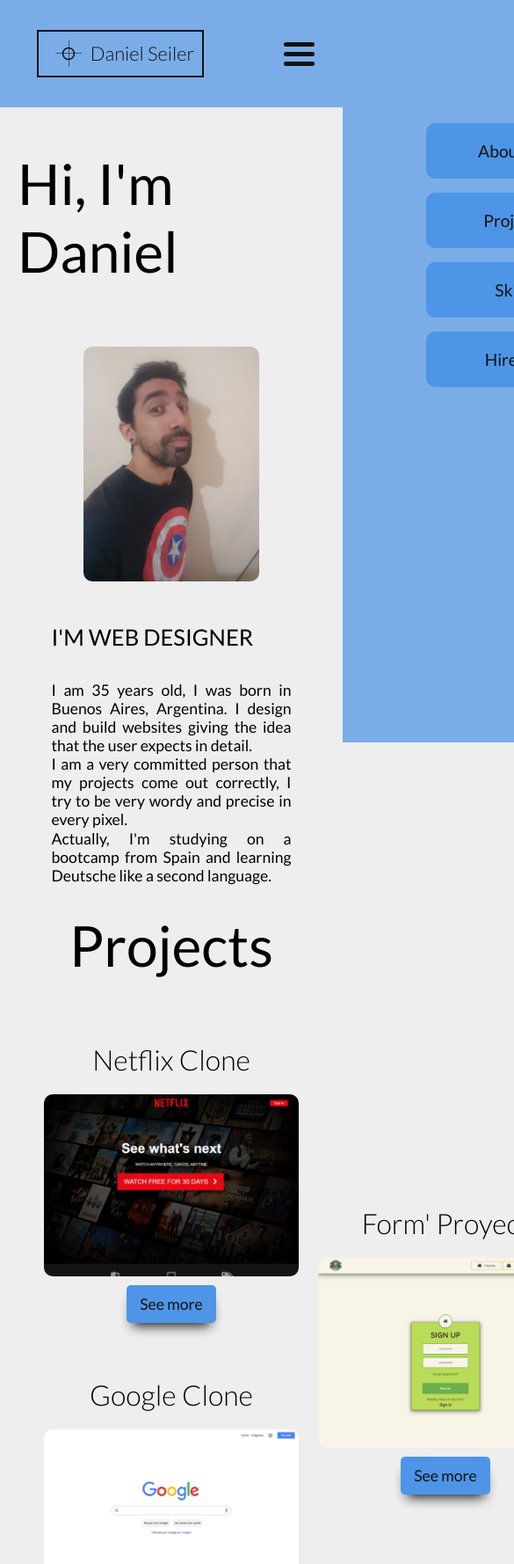
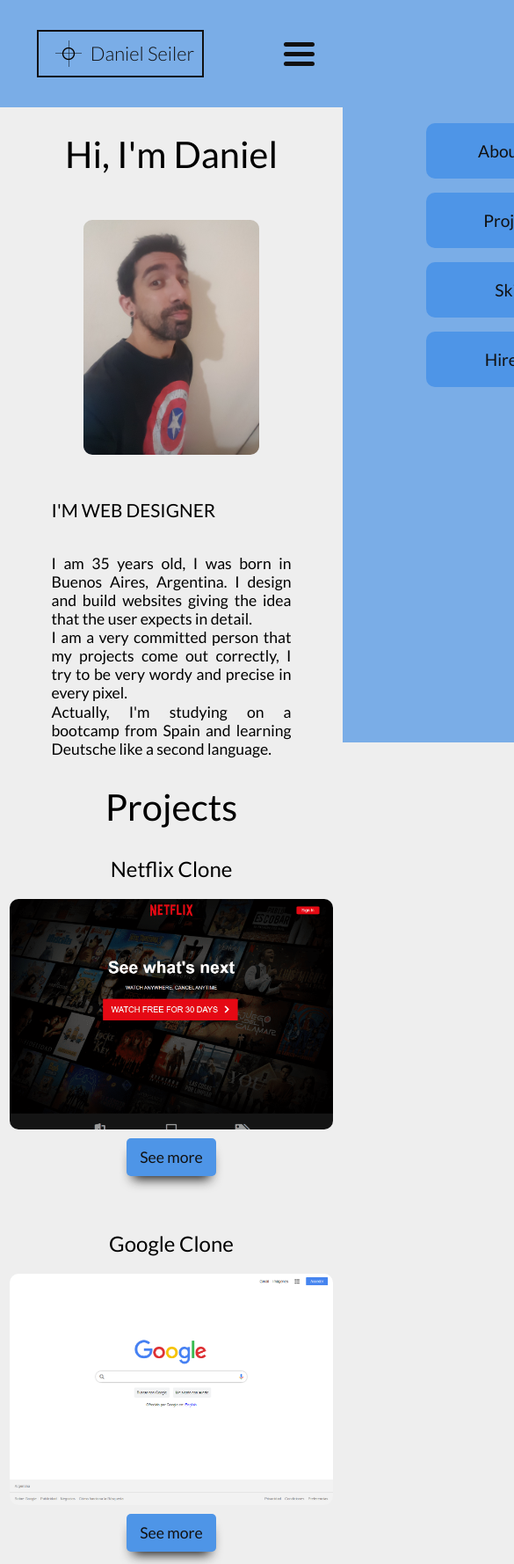
Before and after one commit to dannyseiler/portfolio, a plain HTML site: page index.html in a window 390 px wide. Shown: the top 1778 px of the page at 88% size, 585 px wide, since content can reach past the window. Drawn offline with Linux system fonts and the light colour scheme.

Commit message:
Redimensionado de las secciones e imagenes

```diff
--- a/assets/sass/style.scss
+++ b/assets/sass/style.scss
@@ -216,7 +216,7 @@ main {
 
 .about-container {
   position: relative;
-  width: 80%;
+  width: 100%;
   height: 100vh;
   margin: auto;
   display: flex;
@@ -275,7 +275,7 @@ main {
 .work-container {
   position: relative;
   margin: 0px auto;
-  width: 80%;
+  width: 100%;
   display: flex;
   flex-direction: row;
   flex-wrap: wrap;
@@ -287,12 +287,13 @@ main {
 }
 
 .proyect-content {
+  width: 100%;
   display: flex;
   align-items: center;
   justify-content: center;
   flex-direction: row;
   flex-wrap: wrap;
-  height: 100vh;
+  height: 150vh;
 }
 
 .proyect-content-1,
@@ -384,7 +385,7 @@ main {
 
 .skills-container {
   position: relative;
-  width: 80%;
+  width: 100%;
   height: max-content;
   margin: 50px auto;
   display:flex;
@@ -442,7 +443,7 @@ footer {
 }
 
 .contact-container {
-  width: 80%;
+  width: 100%;
   margin: auto;
   display: flex;
   align-items: center;
@@ -629,6 +630,7 @@ footer {
   }
 
   /* Main */
+
   /* About me Section*/
 
   .about-container {
@@ -645,12 +647,14 @@ footer {
   .about-info-container {
     margin-top: 0px;
     text-align: center;
+    }
+
+  .title-container h1,
+  .work-container h1,
+  .skills-container h1 {
+    text-align: center;
+    font-size: 2.6em;
   }
-
-  .title-container h1{
-    margin: 20px;
-  }
-
   .img {
     margin-bottom: 30px;
   }
@@ -669,6 +673,7 @@ footer {
   .subtitle1 p {
     padding: 20px 0;
     margin: 20px;
+    font-size: 1.3em;
   }
 
   .paragraph {
@@ -688,7 +693,7 @@ footer {
   .proyect-content {
     display: flex;
     flex-direction: column;
-    flex-wrap: wrap;
+    height: max-content;
   }
 
 
@@ -696,21 +701,27 @@ footer {
   .proyect-content-2,
   .proyect-content-3 {
     margin: 20px 0;
+    border: 1px solid transparent;
     width: 100%;
+    background-color: none;
   }
 
   .proyect-content-1:hover,
   .proyect-content-2:hover,
   .proyect-content-3:hover {
     padding: 0px;
+  }
 
-  }
   .proyect-content-1 img,
   .proyect-content-2 img,
   .proyect-content-3 img {
     width: 100%;
     }
 
+    .work-info-container h3 {
+    font-size: 1.5em;
+    font-weight: 400;
+  }
     .link-more-info {
       padding: 13px;
     }
```
Also changed, not shown: assets/css/style.css, 1 other file.
